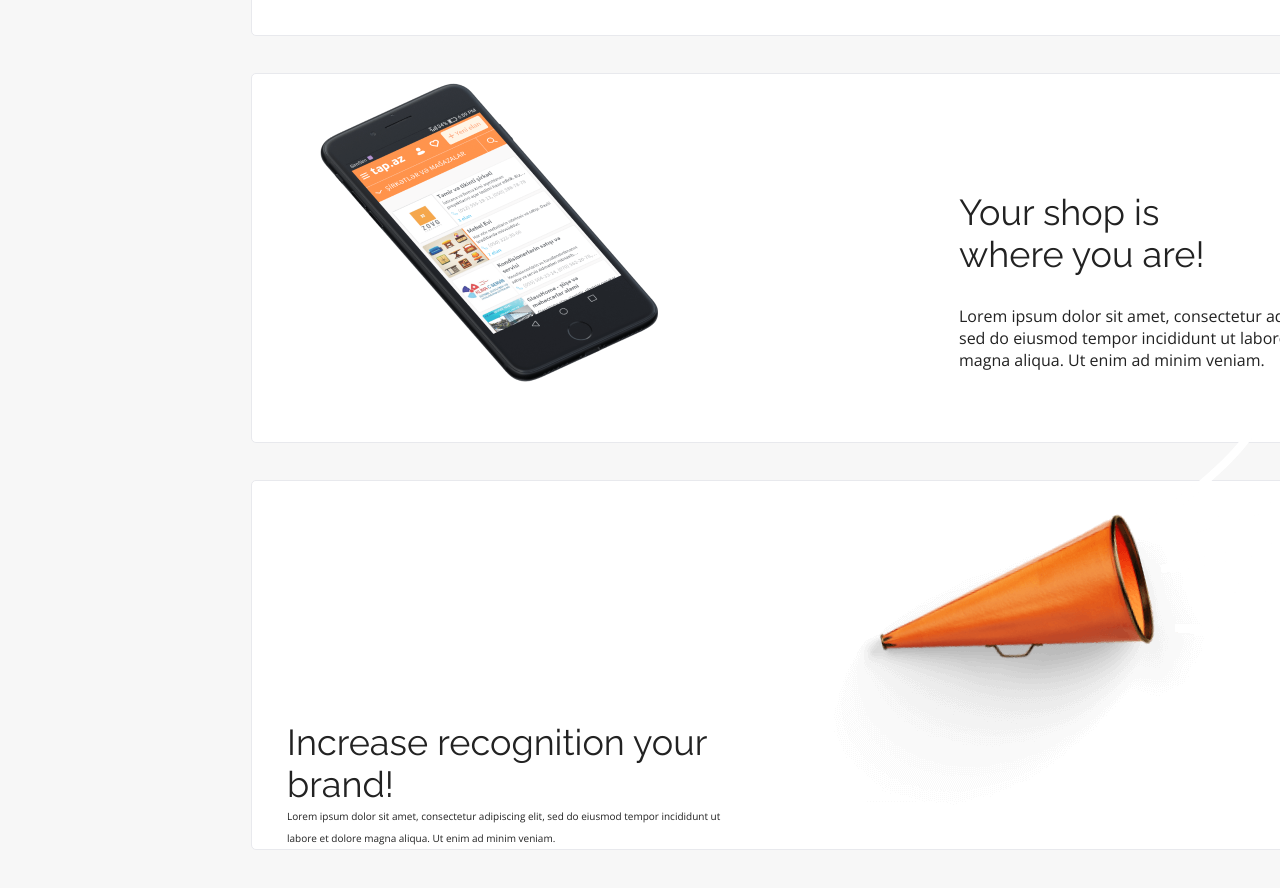
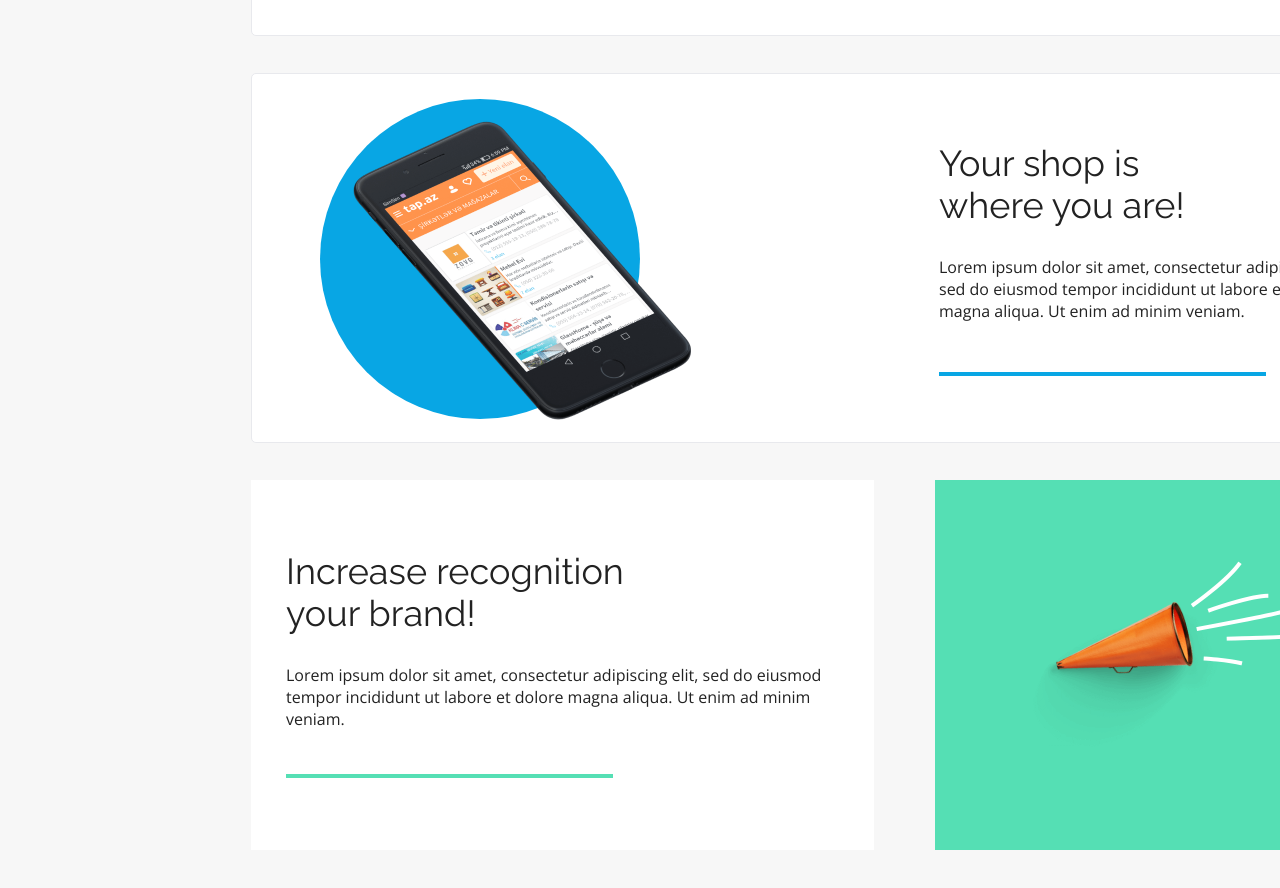
Before and after one commit to klaudiakruba/Warsztat_1_Layout, a plain HTML site: page index.html in a window 1280 px wide. Shown: the part 1892-2780 px from the top of the page. Drawn offline with nearby package versions, Linux system fonts and the light colour scheme; a web font is replaced by a local one.

Commit message:
Dopracowanie sekcji BE ALWAYS FIRST oraz poprawki w pozostałych sekcjach, zakończenie projektu

```diff
--- a/css/style.css
+++ b/css/style.css
@@ -186,7 +186,7 @@ body {
     line-height: 2rem;
     color: var(--color-light-grey);
     flex-wrap: wrap;
-    max-width: 13rem; /*dodanie właściwości by tekst się zawinął*/
+    max-width: 13rem;
     text-align: center;
 }
 
@@ -232,6 +232,8 @@ body {
 /*** BE ALWAYS FIRST ***/
 /*FOURTH SECTION*/
 
+/**FIRST BOX**/
+
 .fourth-section {
     width: 100%;
     background: var(--color-second-grey);
@@ -258,7 +260,7 @@ body {
 
 
 .fourth-section-text-box {
-   max-width: 41.5rem;
+    max-width: 41.5rem;
     font-size: 1.6rem;
 }
 
@@ -266,17 +268,13 @@ body {
     content: "";
     border-bottom: 0.4rem solid var(--color-redish);
     display: block;
+    width: 32.7rem;
     margin-bottom: 9.1rem;
     margin-top: 5rem;
 }
 
 .fourth-smaller-container > .fourth-section-text-box > h2 {
     padding-bottom: 3rem;
-}
-
-.second-text {
-    line-height: 2.2rem;
-
 }
 
 .fourth-section-header.headers {
@@ -294,8 +292,8 @@ body {
     z-index: 1;
     width: 386px;
     height: auto;
+}
 
-}
 .background-img-square {
     z-index: 0;
     background-color: var(--color-redish);
@@ -308,36 +306,101 @@ body {
     right: 0;
 }
 
+/**SECOND BOX**/
+
 .fourth-smaller-container:nth-child(2) {
     flex-direction: row-reverse;
-    padding-bottom: 3.8rem;
+}
+.fourth-section-text-box.second-box {
+    margin: 7rem 2rem 7rem 0;
+    width: 41.6rem;
+    height: 23rem;
+}
+.second-box h2 {
+    width: 24.6rem;
 }
 
-.second-box {
-    margin-bottom: 3.3rem;
+.second-box .second-text {
+    line-height: 2.2rem;
+    margin-bottom: 5rem;
 }
 
-.second-box h2 {
-    max-width: 24.6rem;
+.second-box::after {
+    content: "";
+    border-bottom: 0.4rem solid var(--color-primary);
+    width: 32.7rem;
+    display: block;
 }
-
+.fourth-section-images-box-second {
+    position: relative;
+ margin-left: 3.3rem;
+}
+.background-img-circle {
+    width: 32rem;
+    height: 32rem;
+    border-radius: 50%;
+    background-color: var(--color-primary);
+    position: absolute;
+    z-index: 0;
+    top: -1.5rem;
+}
 .fourth-section-img-two {
     width: 42.6rem;
     height: 32.8rem;
+    z-index: 1;
+    position: relative;
 }
 
 
 /*** THIRD BOX ***/
-.double-box {
-
+.fourth-smaller-container-three {
+    display: flex;
+    height: 37rem;
 }
 
 .fourth-section-text-box-three {
-width:62.3rem;
+    width: 62.3rem;
     margin-right: 6.1rem;
+    background-color: var(--color-white);
+    padding: 7rem 3.5rem;
 }
 
+.fourth-section-images-box-three {
+    background-color: #55DFB4;
+   max-width: 44rem;
+}
+.double-box h2 {
+    width: 34.8rem;
+    line-height: 4.2rem;
+    margin-bottom: 3rem;
+}
+.double-box p {
+    width: 55.3rem;
+}
+.fourth-section-text-box-three > .second-text {
+    line-height: 2.2rem;
+    font-size: 1.6rem;
+    margin-bottom: 4.4rem;
+}
 
+.fourth-section-text-box-three::after {
+    content: "";
+    border-bottom: 0.4rem solid var(--color-green);
+    width: 32.7rem;
+    display: block;
+}
+
+.fourth-section-images-box-three {
+    width: 44rem;
+    height: 37rem;
+    display:flex;
+    justify-content: center;
+    align-items: center;
+}
+.fourth-section-img-three {
+    width: 29.57rem;
+    height: 20.77rem;
+}
 
 /*** PRICING ***/
 
--- a/index.html
+++ b/index.html
@@ -117,7 +117,7 @@
         </div>
 
         <div class="double-box">
-            <div class="fourth-smaller-container fourth-smaller-container-three">
+            <div class="fourth-smaller-container-three">
                 <div class="fourth-section-text-box-three">
                     <h2 class="fourth-section-header headers">Increase recognition your brand!</h2>
                     <p class="second-text">Lorem ipsum dolor sit amet, consectetur adipiscing elit, sed do eiusmod tempor
```
